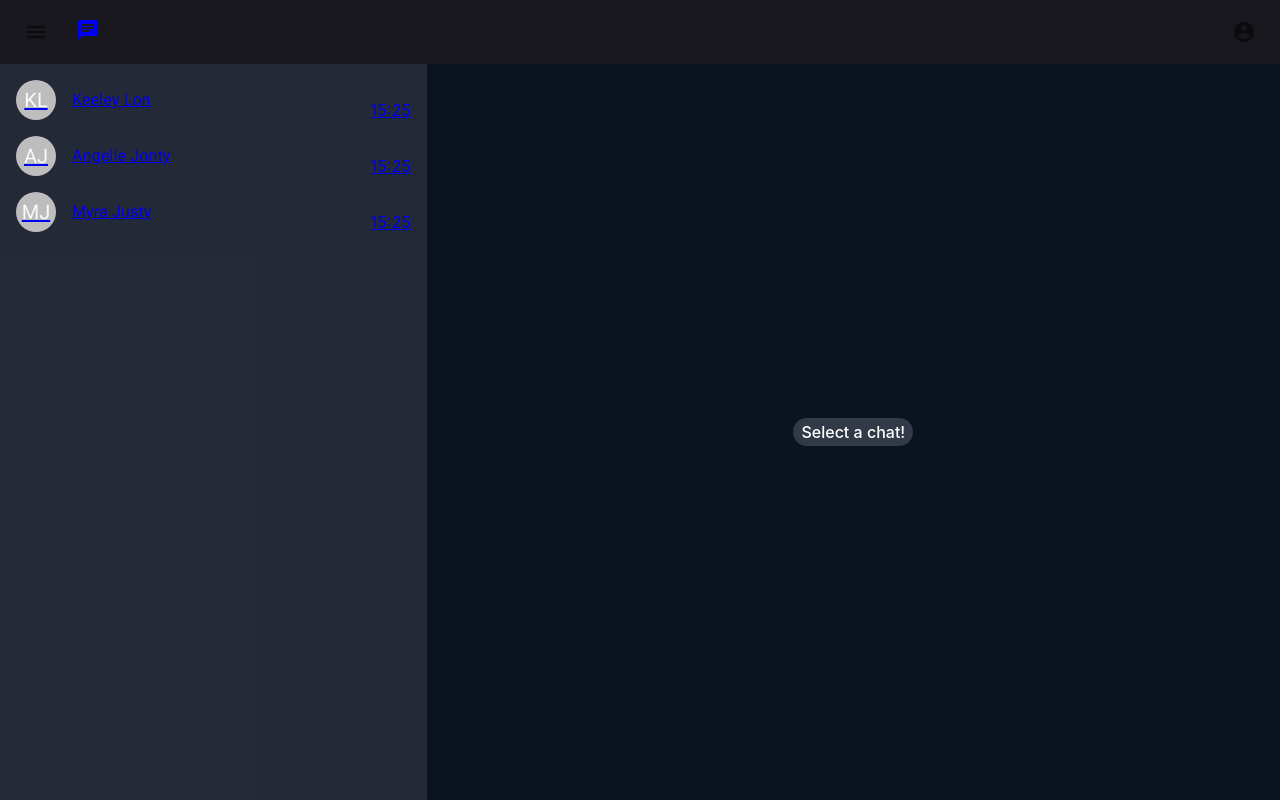
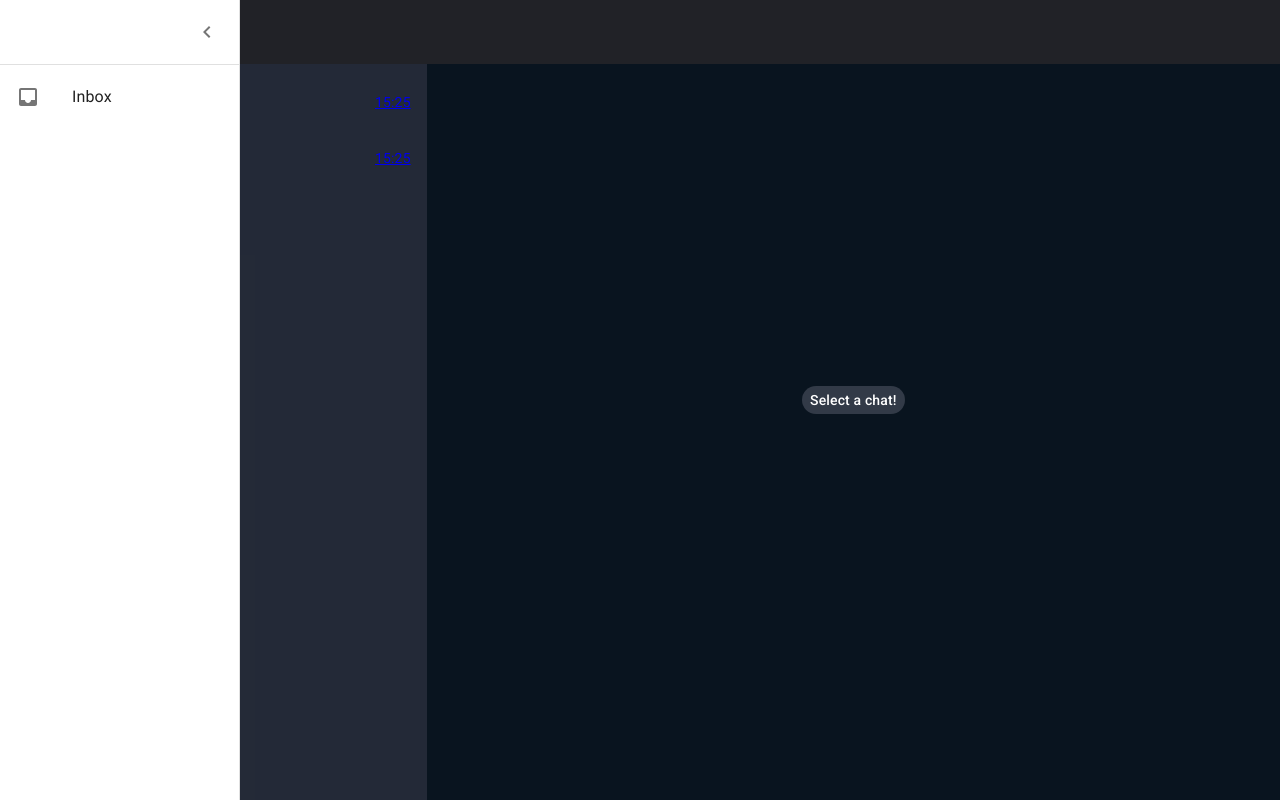
Before and after one commit to AleR111/React, a React (Create React App) app in the folder my-react-app/: page /chat in a window 1280 px wide. Both pictures are taken after a click on the button "open drawer". Built offline with nearby package versions, Linux system fonts and the light colour scheme.

Commit message:
update header

```diff
--- a/my-react-app/src/components/header/Header.js
+++ b/my-react-app/src/components/header/Header.js
@@ -1,95 +1,153 @@
-import { AppBar, Toolbar, IconButton } from "@material-ui/core"
-import { makeStyles } from "@material-ui/core/styles"
-import { Menu, AccountCircle, Chat } from "@material-ui/icons"
-import { Switch, Link } from "react-router-dom"
+import {
+  Drawer,
+  CssBaseline,
+  AppBar,
+  Toolbar,
+  List,
+  Divider,
+  IconButton,
+  ListItem,
+  ListItemIcon,
+  ListItemText,
+} from "@material-ui/core"
+import { makeStyles, useTheme } from "@material-ui/core/styles"
+import {
+  Menu,
+  ChevronLeft,
+  ChevronRight,
+  Inbox,
+  Mail,
+} from "@material-ui/icons"
+import classNames from "classnames"
+import { useState } from "react"
+
+const drawerWidth = 240
 
 const useStyles = makeStyles((theme) => ({
   header: {
-    backgroundColor: theme.background.color,
     boxShadow: "none",
+    backgroundColor: "#212227",
   },
-  grow: {
-    flexGrow: 1,
+  root: {
+    display: "flex",
+  },
+  appBar: {
+    transition: theme.transitions.create(["margin", "width"], {
+      easing: theme.transitions.easing.sharp,
+      duration: theme.transitions.duration.leavingScreen,
+    }),
+  },
+  appBarShift: {
+    width: `calc(100% - ${drawerWidth}px)`,
+    marginLeft: drawerWidth,
+    transition: theme.transitions.create(["margin", "width"], {
+      easing: theme.transitions.easing.easeOut,
+      duration: theme.transitions.duration.enteringScreen,
+    }),
   },
   menuButton: {
     marginRight: theme.spacing(2),
   },
-  title: {
+  hide: {
     display: "none",
-    [theme.breakpoints.up("sm")]: {
-      display: "block",
   },
+  drawer: {
+    width: drawerWidth,
+    flexShrink: 0,
   },
-  search: {
-    position: "relative",
-    borderRadius: theme.shape.borderRadius,
-    backgroundColor: theme.background.color,
-    marginRight: theme.spacing(2),
-    marginLeft: 0,
-    width: "100%",
-    [theme.breakpoints.up("sm")]: {
-      marginLeft: theme.spacing(3),
-      width: "auto",
+  drawerPaper: {
+    width: drawerWidth,
   },
-  },
-  searchIcon: {
-    padding: theme.spacing(0, 2),
-    height: "100%",
-    position: "absolute",
-    pointerEvents: "none",
+  drawerHeader: {
     display: "flex",
     alignItems: "center",
-    justifyContent: "center",
+    padding: theme.spacing(0, 1),
+    // necessary for content to be below app bar
+    ...theme.mixins.toolbar,
+    justifyContent: "flex-end",
   },
-  inputRoot: {
-    color: "inherit",
+  content: {
+    flexGrow: 1,
+    padding: theme.spacing(3),
+    transition: theme.transitions.create("margin", {
+      easing: theme.transitions.easing.sharp,
+      duration: theme.transitions.duration.leavingScreen,
+    }),
+    marginLeft: -drawerWidth,
   },
-  inputInput: {
-    padding: theme.spacing(1, 1, 1, 0),
-    paddingLeft: `calc(1em + ${theme.spacing(4)}px)`,
-    transition: theme.transitions.create("width"),
-    width: "100%",
-    [theme.breakpoints.up("md")]: {
-      width: "20ch",
-    },
+  contentShift: {
+    transition: theme.transitions.create("margin", {
+      easing: theme.transitions.easing.easeOut,
+      duration: theme.transitions.duration.enteringScreen,
+    }),
+    marginLeft: 0,
   },
 }))
 
 export const Header = () => {
   const classes = useStyles()
+  const theme = useTheme()
+  const [open, setOpen] = useState(false)
+
+  const handleDrawerOpen = () => {
+    setOpen(true)
+  }
+
+  const handleDrawerClose = () => {
+    setOpen(false)
+  }
 
   return (
-    <div className={classes.grow}>
-      <Switch>
-        <AppBar className={classes.header} color="inherit" position="static">
+    <div className={classes.root}>
+      <CssBaseline />
+      <AppBar
+        position="fixed"
+        className={classNames(
+          classes.appBar,
+          {
+            [classes.appBarShift]: open,
+          },
+          classes.header,
+        )}
+      >
         <Toolbar>
           <IconButton
+            color="inherit"
+            aria-label="open drawer"
+            onClick={handleDrawerOpen}
             edge="start"
-              className={classes.menuButton}
-              // color="inherit"
-              aria-label="open drawer"
+            className={classNames(classes.menuButton, open && classes.hide)}
           >
             <Menu />
           </IconButton>
-            <Link to={'/chat'}>
-            <Chat />
-            </Link>
-            <div className={classes.grow} />
-            <div>
-              <Link to={'/profile'}>
-              <IconButton
-                edge="end"
-                aria-label="account of current user"
-                aria-haspopup="true"
-                // color="inherit"
-              >
-                <AccountCircle />
-              </IconButton>
-              </Link>
-            </div>
         </Toolbar>
       </AppBar>
-      </Switch>
+      <Drawer
+        className={classes.drawer}
+        variant="persistent"
+        anchor="left"
+        open={open}
+        classes={{
+          paper: classes.drawerPaper,
+        }}
+      >
+        <div className={classes.drawerHeader}>
+          <IconButton onClick={handleDrawerClose}>
+            {theme.direction === "ltr" ? <ChevronLeft /> : <ChevronRight />}
+          </IconButton>
+        </div>
+        <Divider />
+        <List>
+          {["Inbox"].map((text, index) => (
+            <ListItem button={true} key={text}>
+              <ListItemIcon>
+                {index % 2 === 0 ? <Inbox /> : <Mail />}
+              </ListItemIcon>
+              <ListItemText primary={text} />
+            </ListItem>
+          ))}
+        </List>
+      </Drawer>
     </div>
   )
 }
```
Lines whose indentation alone changed are shown as unchanged.
